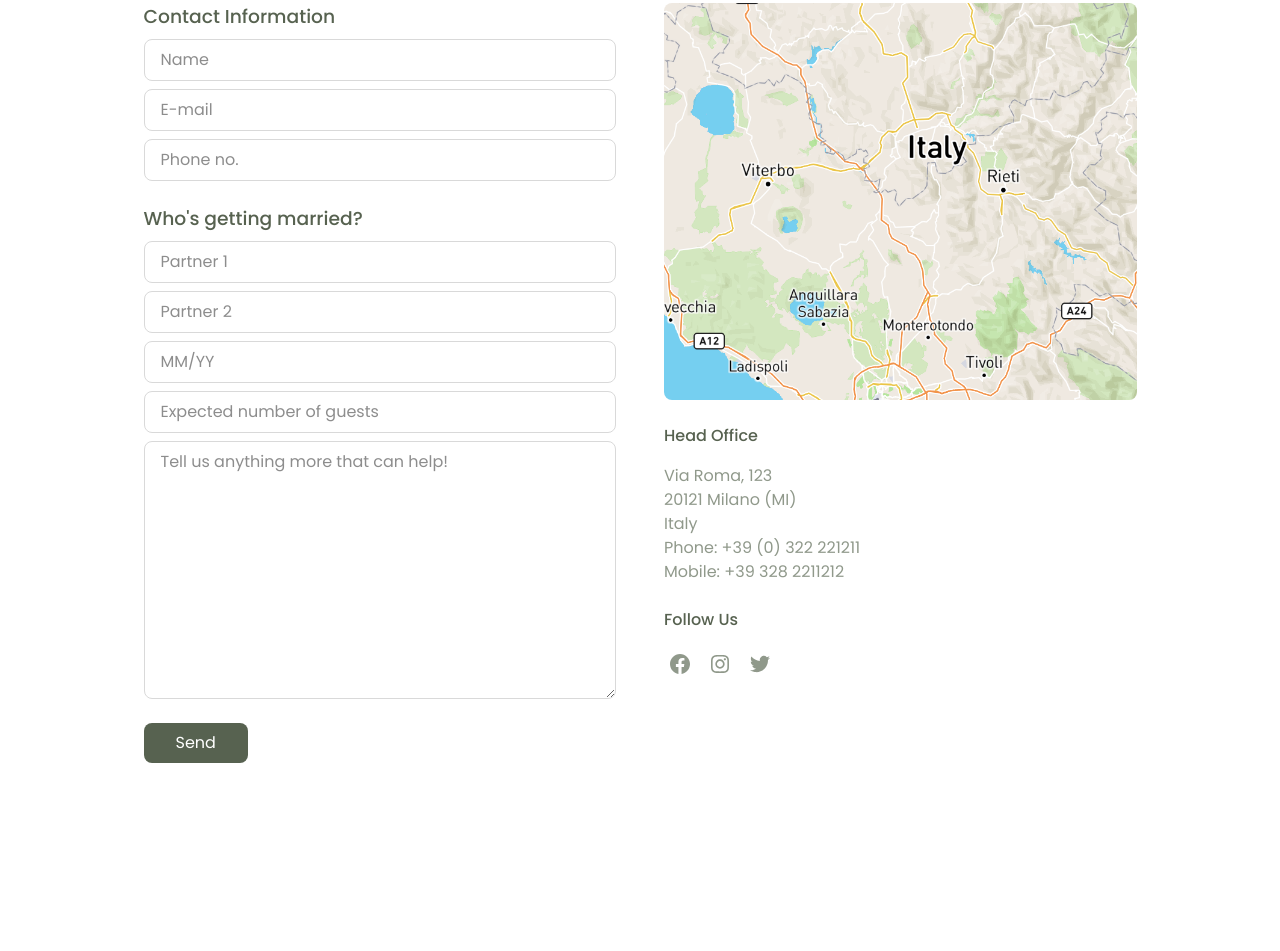
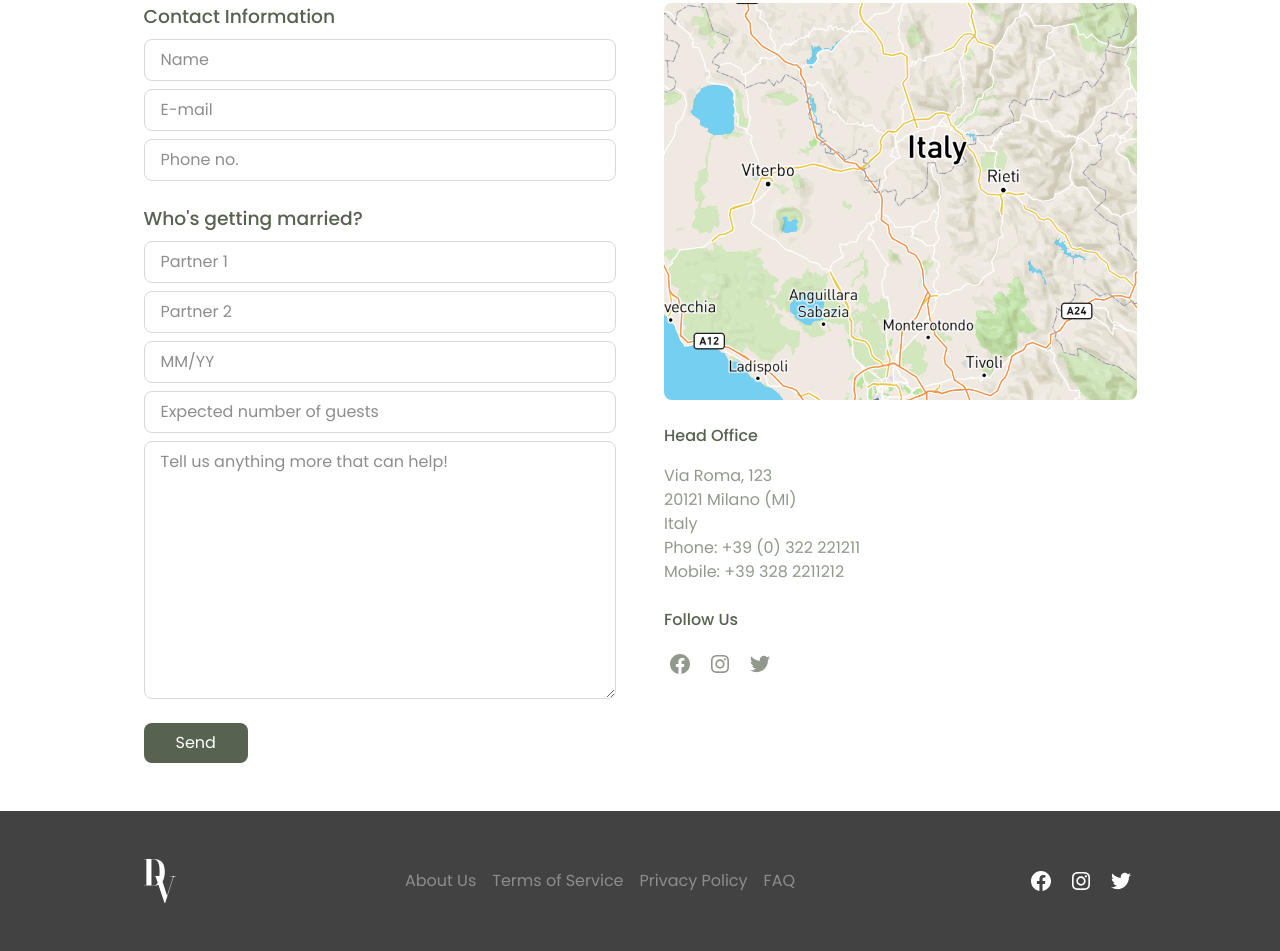
Before and after one commit to jvspepe/domenico-vernon, a website built with Vite: page index.html in a window 1280 px wide. Shown: the part 3585-4536 px from the top of the page. Before the commit the page ends 4396 px from the top, so only its background shows below. Built offline with nearby package versions, Linux system fonts and the light colour scheme; a web font is replaced by a local one.

Commit message:
Add Footer.

```diff
--- a/index.html
+++ b/index.html
@@ -373,5 +373,37 @@
         </div>
       </div>
     </section>
+    <div class="footer-background">
+      <footer class="container footer">
+        <a href="#" aria-label="Domenico Vernon">
+          <svg width="32" height="44" aria-hidden="true">
+            <use href="/icons/logo.svg#logo" />
+          </svg>
+        </a>
+        <ul class="footer-links">
+          <li><a href="#">About Us</a></li>
+          <li><a href="#">Terms of Service</a></li>
+          <li><a href="#">Privacy Policy</a></li>
+          <li><a href="#">FAQ</a></li>
+        </ul>
+        <div class="footer-socials">
+          <a href="#" class="icon-button">
+            <svg class="icon">
+              <use href="/icons/facebook.svg#facebook" />
+            </svg>
+          </a>
+          <a href="#" class="icon-button">
+            <svg class="icon">
+              <use href="/icons/instagram.svg#instagram" />
+            </svg>
+          </a>
+          <a href="#" class="icon-button">
+            <svg class="icon">
+              <use href="/icons/twitter.svg#twitter" />
+            </svg>
+          </a>
+        </div>
+      </footer>
+    </div>
   </body>
 </html>
--- a/style.css
+++ b/style.css
@@ -815,6 +815,32 @@ a {
   color: var(--primary-400);
 }
 
+.footer-background {
+  background-color: var(--neutral-500);
+}
+
+.footer {
+  display: flex;
+  flex-direction: column;
+  gap: 3rem;
+  padding: 3rem 1rem;
+}
+
+.footer-links {
+  display: flex;
+  flex-direction: column;
+  gap: 1rem;
+
+  font-family: var(--font-body);
+  color: var(--neutral-400);
+}
+
+.footer-socials {
+  display: flex;
+  gap: 0.5rem;
+  align-items: center;
+}
+
 /* MEDIA QUERIES */
 
 @media (min-width: 641px) {
@@ -871,6 +897,16 @@ a {
     grid-auto-rows: 1fr;
     grid-template-columns: repeat(2, 1fr);
   }
+
+  .footer {
+    flex-direction: row;
+    align-items: center;
+    justify-content: space-between;
+  }
+
+  .footer-links {
+    flex-direction: row;
+  }
 }
 
 @media (min-width: 1025px) {
```
